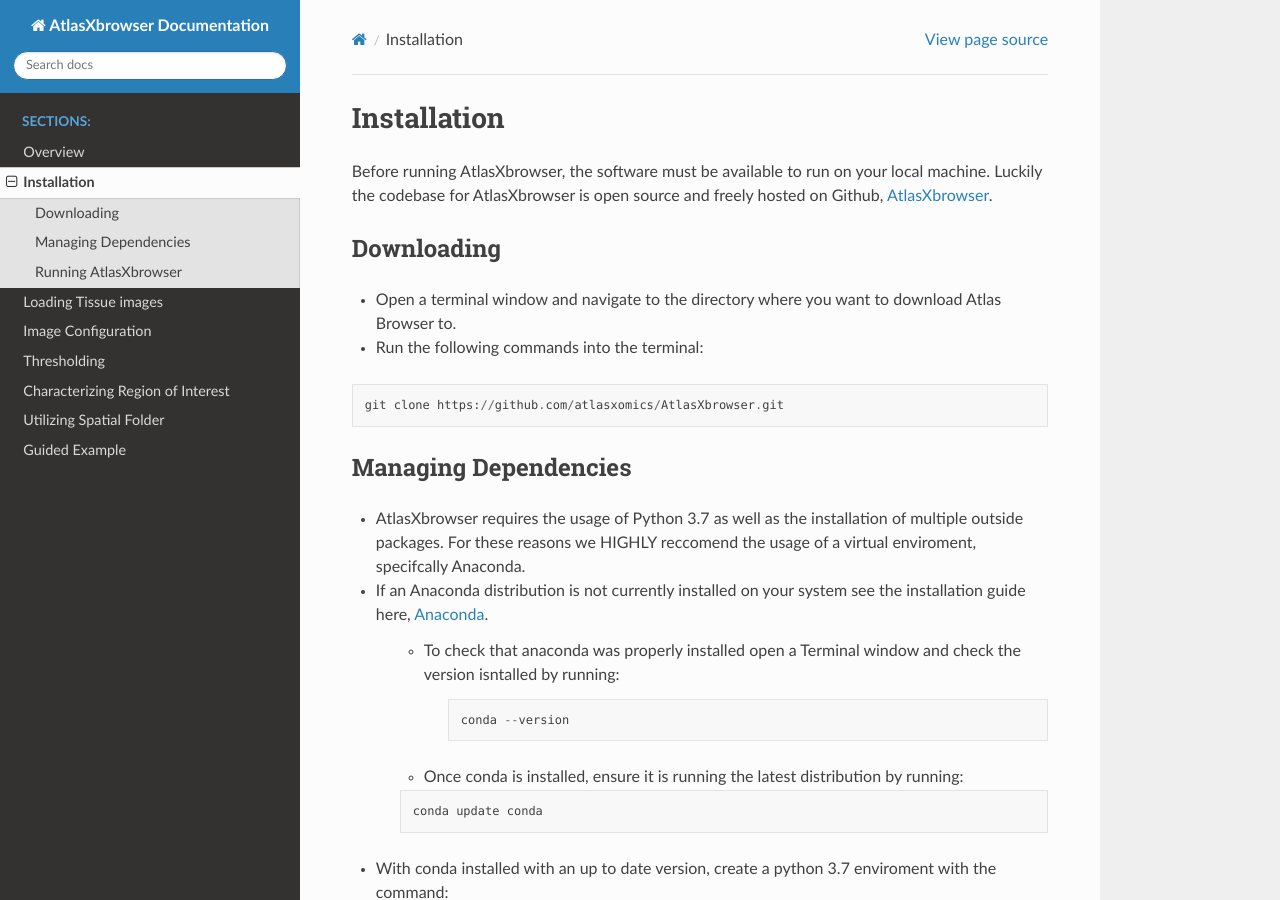
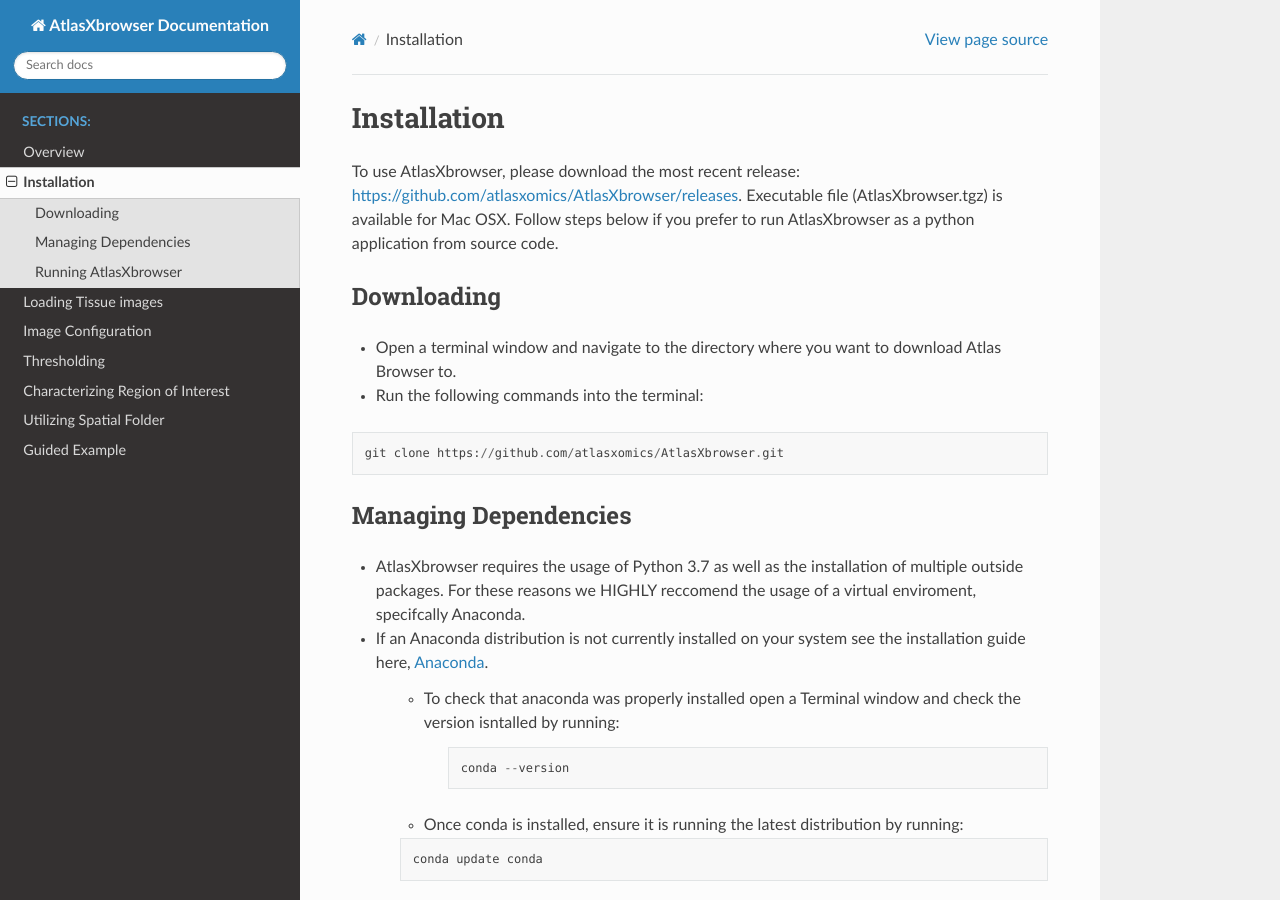
Before and after one commit to atlasxomics/AtlasXbrowser_docs, a Sphinx documentation site: the page built from docs/Installation.rst, in a window 1280 px wide and 900 px high. Built offline with Sphinx 7.4.7 and the Read the Docs theme 2.0.0, drawn with Linux system fonts in a browser that asks for light colours.

Commit message:
Added instruction for using executable file from new releases

```diff
--- a/docs/Installation.rst
+++ b/docs/Installation.rst
@@ -1,8 +1,7 @@
 Installation
 ------------
 
-Before running AtlasXbrowser, the software must be available to run on your local machine.
-Luckily the codebase for AtlasXbrowser is open source and freely hosted on Github, `AtlasXbrowser`_.
+To use AtlasXbrowser, please download the most recent release: https://github.com/atlasxomics/AtlasXbrowser/releases. Executable file (AtlasXbrowser.tgz) is available for Mac OSX. Follow steps below if you prefer to run AtlasXbrowser as a python application from source code.
 
 Downloading
 ###########
```
